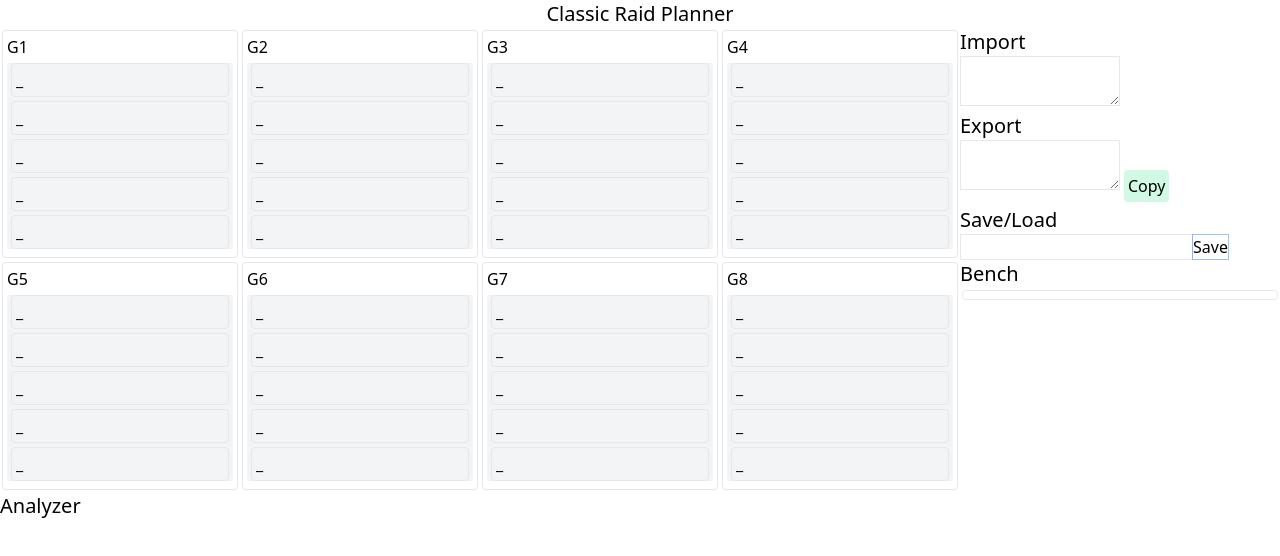
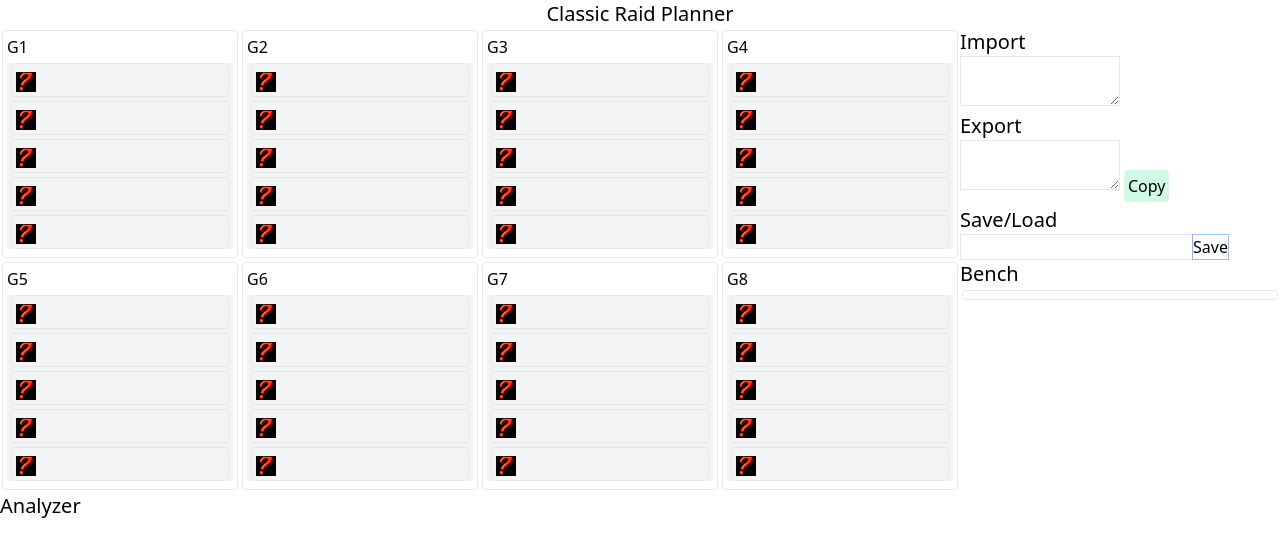
Before and after one commit to ZergRael/classic-raid-planner, a Vue app: page / in a window 1280 px wide. Shown: the top 556 px of the page. Built offline with nearby package versions, Linux system fonts and the light colour scheme.

Commit message:
Allow edit on blank Player slots

```diff
--- a/src/components/Player.vue
+++ b/src/components/Player.vue
@@ -28,7 +28,12 @@
       <span class="player-name">{{ name }}</span>
     </div>
     <div class="p-1" v-else-if="name">__{{ name }}</div>
-    <div class="p-1" v-else>_</div>
+    <div class="p-1" v-else @dblclick="onDoubleClick">
+      <img
+        src="@/assets/icons/INV_Misc_QuestionMark.png"
+        class="w-5 inline-block"
+      />
+    </div>
   </div>
 </template>
 
```
